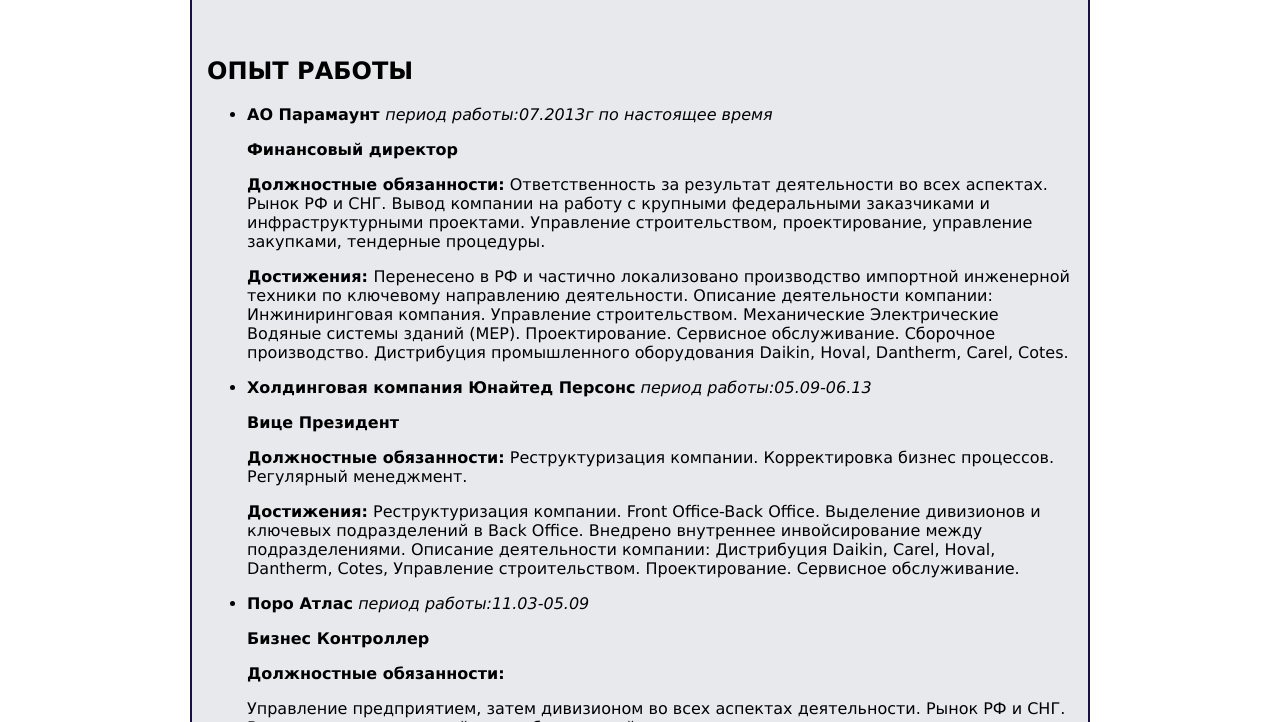
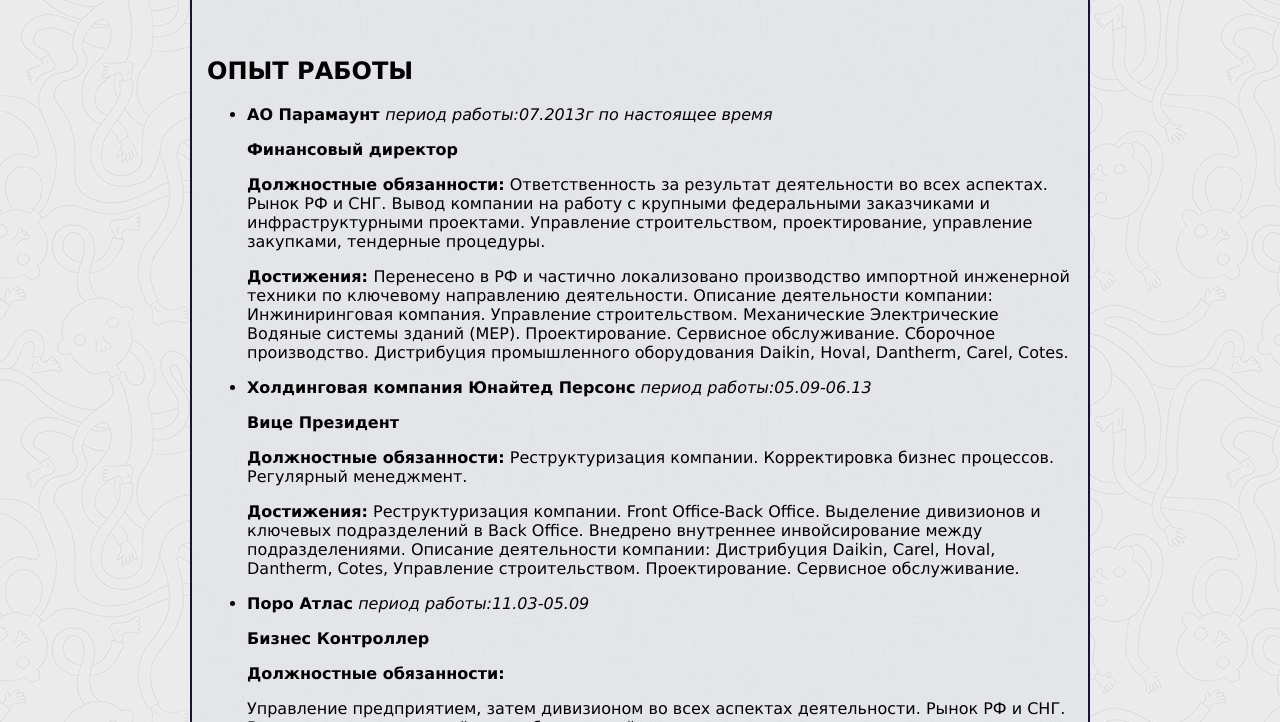
Before and after one commit to AlexMarket2022/Personal-Page, a plain HTML site: page index.html in a window 1280 px wide. Shown: the part 351-1073 px from the top of the page. Drawn offline with Linux system fonts and the light colour scheme.

Commit message:
Update style.css

```diff
--- a/style.css
+++ b/style.css
@@ -4,7 +4,7 @@ body {
  margin: 0;
  padding: 0;
  font-family: Verdana, sans-serif;
- background: url("img/ignasi_pattern_s.png");
+ background: url("ignasi_pattern_s.png");
 }
 .dws-wrapper {
  height: 320px;
```
